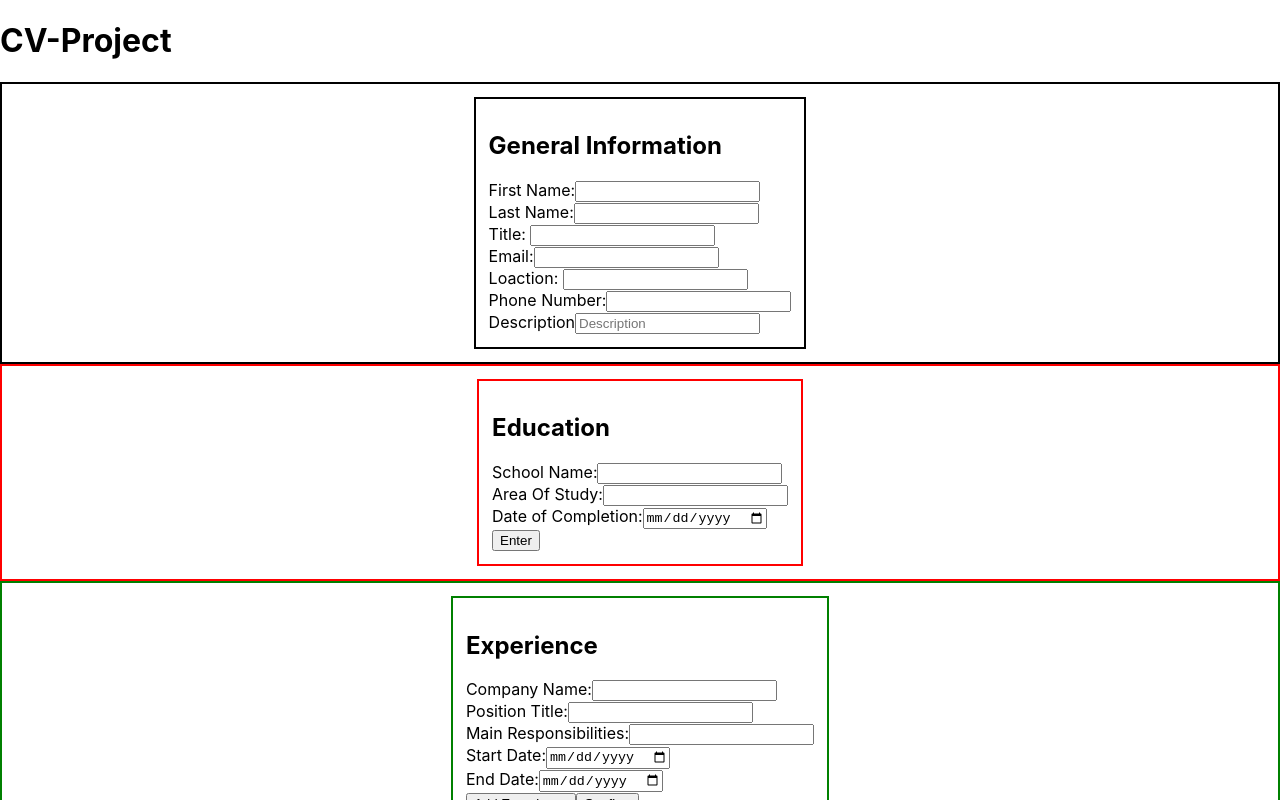
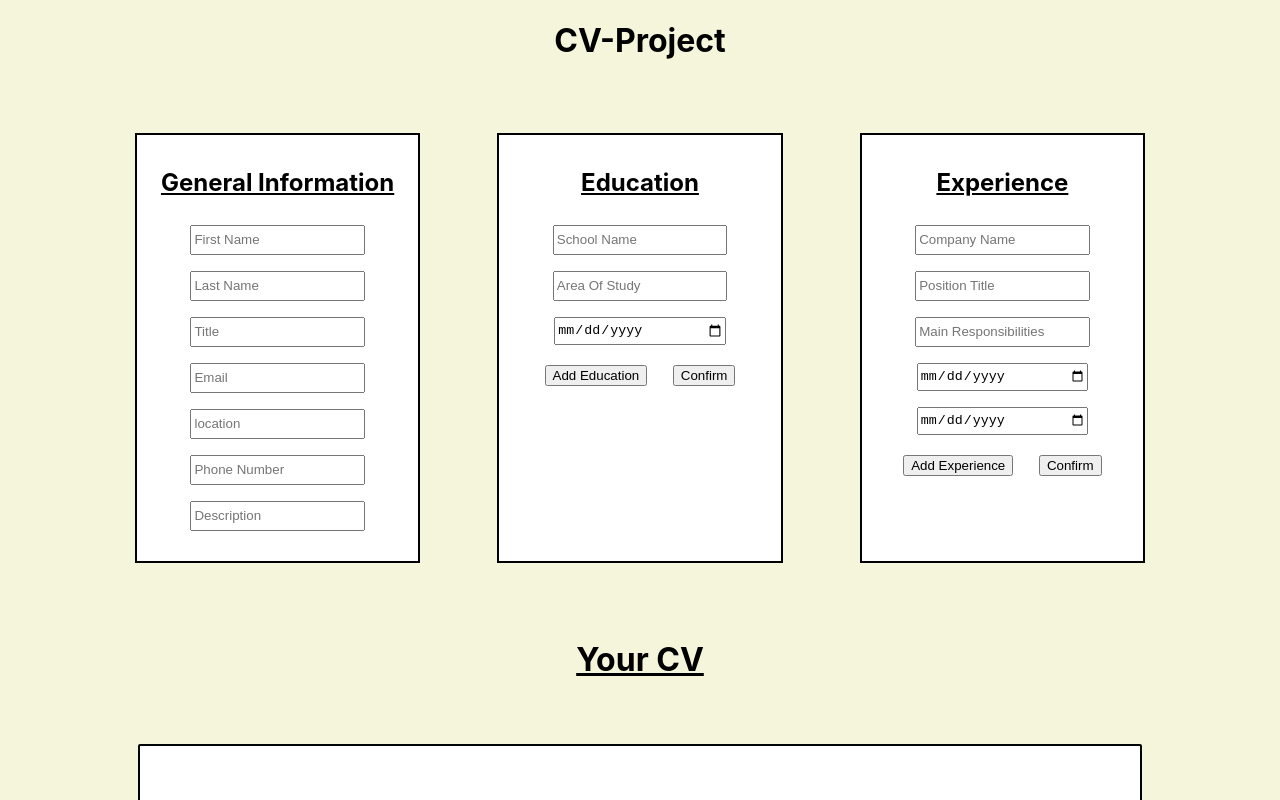
Before and after one commit to SylasB/CV_Project, a React (Create React App) app in the folder cv-project/: page / in a window 1280 px wide. Shown: the top 800 px of the page. Built offline with nearby package versions, Linux system fonts and the light colour scheme.

Commit message:
Added what should be the final styling.

```diff
--- a/cv-project/src/App.css
+++ b/cv-project/src/App.css
@@ -1,9 +1,15 @@
 .App {
+  background-color: beige;
+}
+
+header {
+  display: flex;
+  justify-content: center;
 }
 
 .responseContainer {
   display: flex;
-  justify-content: left;
+  justify-content: center;
 }
 
 .yourResponse {
@@ -13,6 +19,7 @@
   margin: 3vw;
   height: 1250px;
   width: 1000px;
+  background-color: white;
 }
 
 /* .genInfoResponse,
@@ -23,13 +30,20 @@
   border: 2px solid green;
 } */
 
+.cvProjectContainer {
+  display: flex;
+  justify-content: center;
+  padding: 1vw;
+}
+
 .generalInfoContainer,
 .educationInfoContainer,
 .experienceInfoContainer {
   display: flex;
   justify-content: center;
   align-items: center;
-  border: 2px solid black;
+  margin: 2vw;
+  text-align: center;
 }
 
 .genInfo,
@@ -37,24 +51,38 @@
 .experienceInfo {
   padding: 1vw;
   margin: 1vw;
-  align-self: center;
+  height: 50vh;
+  width: 20vw;
   border: 2px solid black;
+  background-color: white;
+}
+
+input {
+  height: 3vh;
+  margin: 1vh;
+  width: 13vw;
+}
+
+button {
+  margin: 1vw;
 }
 
 .educationInfoContainer {
-  border: 2px solid red;
 }
 
 .educationInfo {
-  border: 2px solid red;
 }
 
 .experienceInfoContainer {
-  border: 2px solid green;
 }
 
 .experienceInfo {
-  border: 2px solid green;
+}
+
+#yourCVTitle {
+  display: flex;
+  justify-content: center;
+  font-size: xx-large;
 }
 
 .genInfoResponse {
--- a/cv-project/src/App.js
+++ b/cv-project/src/App.js
@@ -96,6 +96,10 @@ class App extends Component {
     this.setState({ expInfo });
   };
 
+  onSubmitExp = (e) => {
+    e.preventDefault();
+  }
+
   render() {
     const {
       genInfo,
@@ -106,88 +110,86 @@ class App extends Component {
 
     return (
       <div className="App">
-          <header> <h1>CV-Project</h1> </header>
+        <header> <h1>CV-Project</h1> </header>
+        <div className='cvProjectContainer'>
             <div className='generalInfoContainer'>
 
 
                 <form className="genInfo">
-                  <h2>General Information</h2>
+                  <h2><u> General Information</u></h2>
                     <div>
-                        <label htmlFor="fname" >First Name:</label>
-                    <input type='text' title='fname' id='fname' onChange={this.onChange}></input>
+                        {/* <label htmlFor="fname" >First Name:</label> */}
+                    <input type='text' title='fname' id='fname' placeholder='First Name' onChange={this.onChange}></input>
                     </div>
                     <div>
-                            <label htmlFor="lname">Last Name:</label>
-                        <input type='text' title='lname' id='lname' onChange={this.onChange}></input>
+                            {/* <label htmlFor="lname">Last Name:</label> */}
+                        <input type='text' title='lname' id='lname' placeholder='Last Name' onChange={this.onChange}></input>
                     </div>
                     <div>
-                            <label htmlFor='title'>Title: </label>
-                        <input type='text' title='title' id='title' onChange={this.onChange}></input>
+                            {/* <label htmlFor='title'>Title: </label> */}
+                        <input type='text' title='title' id='title' placeholder='Title' onChange={this.onChange}></input>
                     </div>
                     <div>
-                            <label htmlFor="email">Email:</label>
-                        <input type='email' title='email'id='email' onChange={this.onChange}></input>
+                            {/* <label htmlFor="email">Email:</label> */}
+                        <input type='email' title='email'id='email' placeholder='Email' onChange={this.onChange}></input>
                     </div>
                     <div>
-                            <label htmlFor='location'>Loaction: </label>
-                        <input type='text' title='location' id='location' onChange={this.onChange}></input>
+                            {/* <label htmlFor='location'>Loaction: </label> */}
+                        <input type='text' title='location' id='location' placeholder='location' onChange={this.onChange}></input>
                     </div>
                     <div>
-                            <label htmlFor="phoneNum">Phone Number:</label>
-                        <input type='tel' title='phoneNum'id='phone' onChange={this.onChange}></input>
+                            {/* <label htmlFor="phoneNum">Phone Number:</label> */}
+                        <input type='tel' title='phoneNum'id='phone' placeholder='Phone Number' onChange={this.onChange}></input>
                     </div>
                     <div>
-                          <label htmlFor='description'>Description</label>
+                          {/* <label htmlFor='description'>Description</label> */}
                         <input type='text' title='description' placeholder='Description' id='description' onChange={this.onChange}></input>
                     </div>
                 </form>
 
             </div>
             <div className='educationInfoContainer'>
-
-
-                <form className="educationInfo" onSubmit={this.onSubmitEd}>
-                  <h2>Education</h2>
+              <form className="educationInfo" onSubmit={this.onSubmitEd}>
+                  <h2><u>Education</u></h2>
                     <div>
-                            <label htmlFor='schoolName'>School Name:</label>
-                        <input type='text' title="schoolName" id='schoolName' onChange={this.onChangeEd}></input>
+                            {/* <label htmlFor='schoolName'>School Name:</label> */}
+                        <input type='text' title="schoolName" id='schoolName' placeholder='School Name' onChange={this.onChangeEd}></input>
                     </div>
                     <div>
-                            <label htmlFor='areaOfStudy'>Area Of Study:</label>
-                        <input type='text' title="areaOfStudy" id='areaOfStudy' onChange={this.onChangeEd}></input>
+                            {/* <label htmlFor='areaOfStudy'>Area Of Study:</label> */}
+                        <input type='text' title="areaOfStudy" id='areaOfStudy' placeholder='Area Of Study' onChange={this.onChangeEd}></input>
                     </div>
                     <div>
-                            <label htmlFor='date'>Date of Completion:</label>
+                            {/* <label htmlFor='date'>Date of Completion:</label> */}
                         <input type='date' title="date" id='date' onChange={this.onChangeEd}></input>
                     </div>
-                    <button type="submit">Enter</button>
+                    <button type='button'>Add Education</button>
+                    <button type="submit">Confirm</button>
                 </form>
 
             </div>
             <div className='experienceInfoContainer'>
-
-
-                {/* <Experience/> */}
-                <form className="experienceInfo">
-                   <h2>Experience</h2>
+              {/* <Experience/> */}
+                <form className="experienceInfo" onSubmit={this.onSubmitExp}>
+                   <h2><u>Experience</u></h2>
                     <div>
-                            <label htmlFor="cName">Company Name:</label>
-                        <input type='text' title="cName" id='cName' onChange={this.onChangeExp}></input>
+                            {/* <label htmlFor="cName">Company Name:</label> */}
+                        <input type='text' title="cName" id='cName' placeholder='Company Name' onChange={this.onChangeExp}></input>
                     </div>
                     <div>
-                            <label htmlFor="pTitle">Position Title:</label>
-                        <input type='text' title="pTitle" id='pTitle' onChange={this.onChangeExp}></input>
+                            {/* <label htmlFor="pTitle">Position Title:</label> */}
+                        <input type='text' title="pTitle" id='pTitle' placeholder='Position Title' onChange={this.onChangeExp}></input>
                     </div>
                     <div>
-                            <label htmlFor="mTasks">Main Responsibilities:</label>
-                        <input type='text' title="mTasks" id="mTasks" onChange={this.onChangeExp}></input>
+                            {/* <label htmlFor="mTasks">Main Responsibilities:</label> */}
+                        <input type='text' title="mTasks" id="mTasks" placeholder='Main Responsibilities' onChange={this.onChangeExp}></input>
                     </div>
                     <div>
-                            <label htmlFor="sDate">Start Date:</label>
-                        <input type='date' title="sDate" id='sDate' onChange={this.onChangeExp}></input>
+                            {/* <label htmlFor="sDate">Start Date:</label> */}
+                        <input type='date' title="sDate" id='sDate' placeholder='Start Date' onChange={this.onChangeExp}></input>
                     </div>
                     <div>
-                            <label htmlFor="eDate">End Date:</label>
+                            {/* <label htmlFor="eDate">End Date:</label> */}
                         <input type='date' title="eDate" id='eDate' onChange={this.onChangeExp}></input>
                     </div>
                     <button type='button'>Add Experience</button>
@@ -196,7 +198,8 @@ class App extends Component {
                 </form>
 
             </div>
-            <h2><u>Your CV</u></h2>
+          </div>
+            <h2 id='yourCVTitle'><u>Your CV</u></h2>
             <div className='responseContainer'>
               <div className='yourResponse'>
                 <div className='genInfoResponse'>
--- a/cv-project/src/components/education.js
+++ b/cv-project/src/components/education.js
@@ -8,15 +8,6 @@ class Education extends React.Component {
             edInfo: { schoolName, areaOfStudy, date, id },
             edInfoFilled,
         } = this.props;
-
-
-
-   function addEdInfo() {
-        const newEdInfo = document.getElementById('newEdInfo')
-        const newDiv = document.createElement('div')
-        newDiv.innerText = edInfoFilled.slice(-3)
-        newEdInfo.appendChild(newDiv);
-   };
 
     return (
         <div>
@@ -35,9 +26,6 @@ class Education extends React.Component {
             </p>
             <span className="edInfoResponse" id="newEdInfo">
 
-                {/* {
-                    edInfoFilled.slice(-3)
-                } */}
             </span>
         </div>
     )
--- a/cv-project/src/components/experience.js
+++ b/cv-project/src/components/experience.js
@@ -18,11 +18,9 @@ class Experience extends React.Component {
                 <span className='expCName'>
                     {cName}
                 </span>
-                <span>
-                   ||
-                </span>
+                    ||
                 <span className='expDates'>
-                    {sDate} - {eDate}
+                    {sDate} Until {eDate}
                 </span>
             </p>
             <div className='expDescription'>
```
